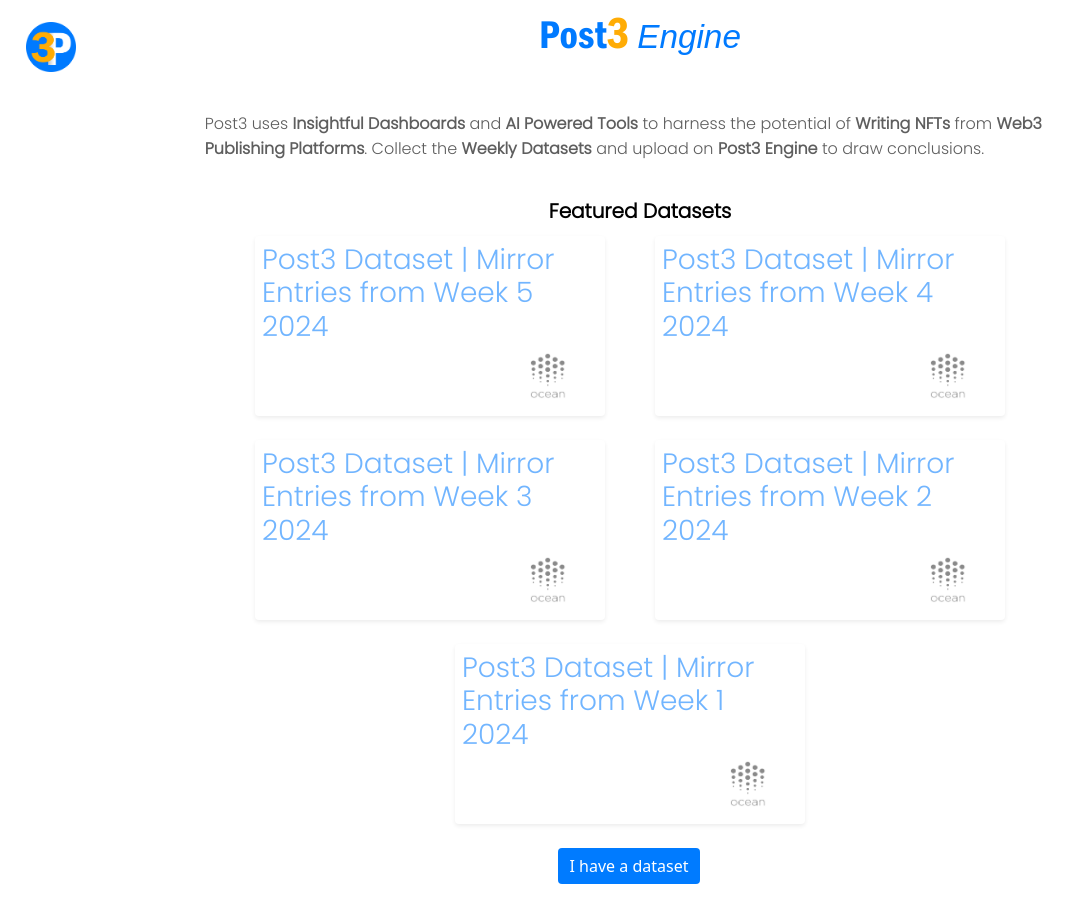
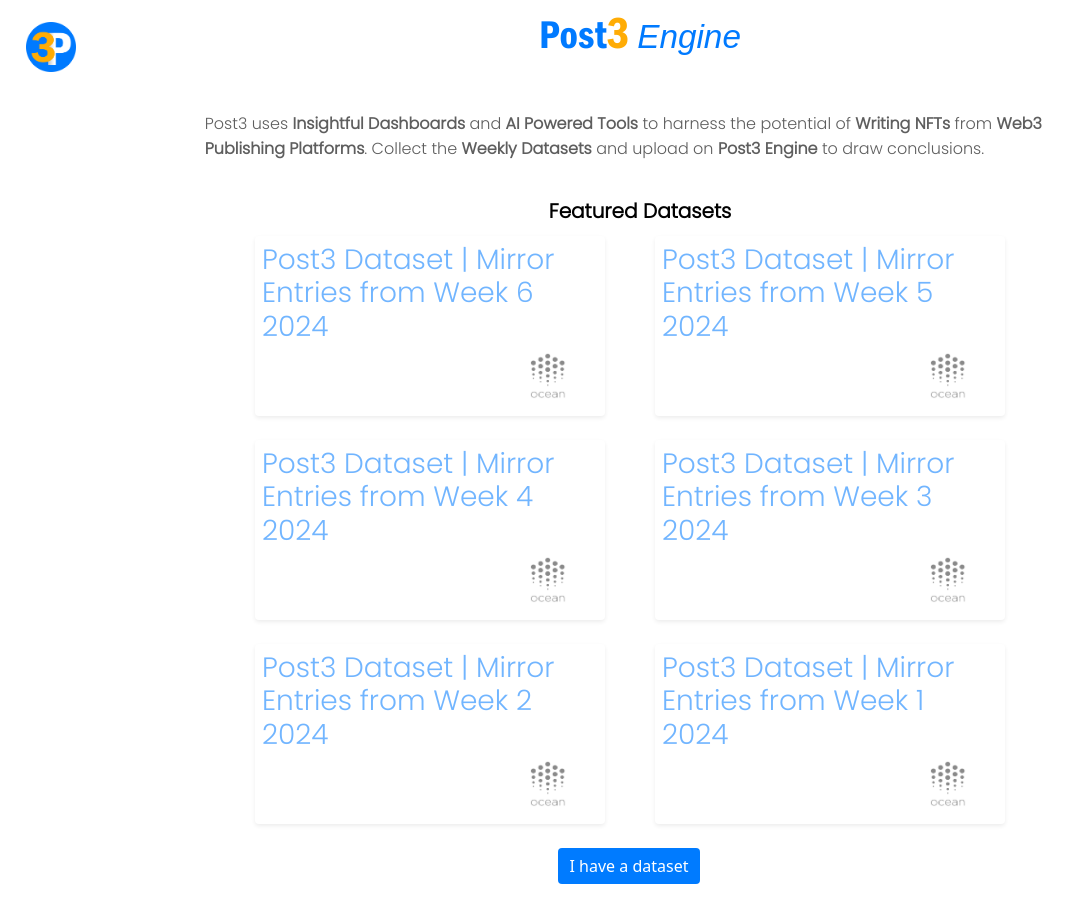
Before and after one commit to macrodrigues/post3-engine, a Flask app: template templates/index.html in a window 1280 px wide. Shown: the top 905 px of the page, without its empty margins (0-1079 px from the left). Run offline with Flask 3, Linux system fonts and the light colour scheme; the template is opened without the code that fills it, so the values that code supplies are empty; some libraries are stand-ins or nearby versions; some web fonts are replaced.

Commit message:
new dataset

```diff
--- a/templates/index.html
+++ b/templates/index.html
@@ -8,6 +8,17 @@
   <h1 class="title-datasets fade-in" style="--n:100">Featured Datasets</h1>
   <!--Projects Section-->
   <div class="row fade-in">
+    <!-- Gallery item -->
+    <div class="col-xl-3 col-lg-4 col-md-6 mb-4 card-object">
+      <div class="bg-white rounded shadow-sm">
+        <div class="p-4">
+          <h1 class="title-dataset-link"><a href="https://market.oceanprotocol.com/asset/did:op:dee9e208d792567f0e22106073c4da918ac77862106aba7fcd3be15e28775780"  style="text-decoration: none;" target="_blank">Post3 Dataset | Mirror Entries from Week 6 2024</a></h5>
+        </div>
+        <div class="ocean-img-container">
+          <img class="ocean-img" src="static/images/ocean_logo.png" alt="Ocean Logo">
+        </div>
+      </div>
+    </div>
     <!-- Gallery item -->
     <div class="col-xl-3 col-lg-4 col-md-6 mb-4 card-object">
       <div class="bg-white rounded shadow-sm">
```
